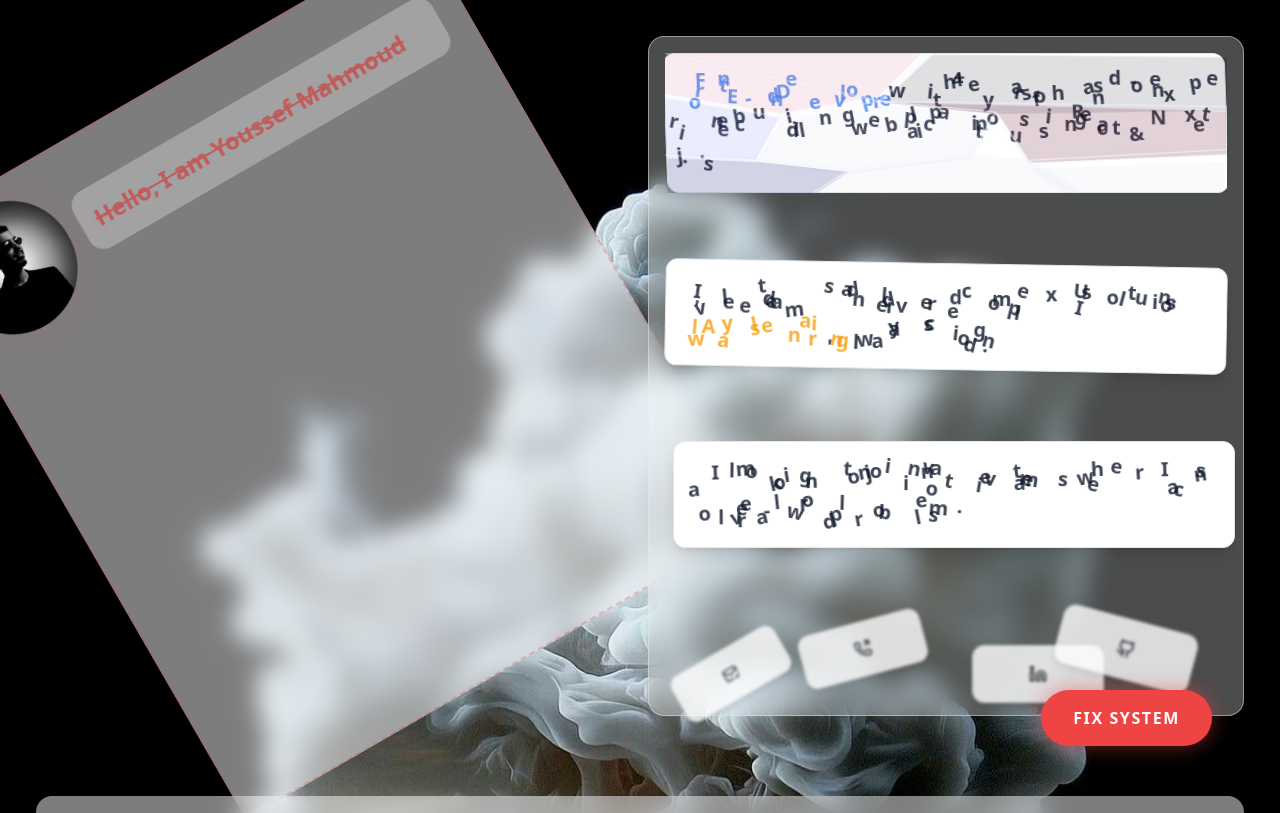
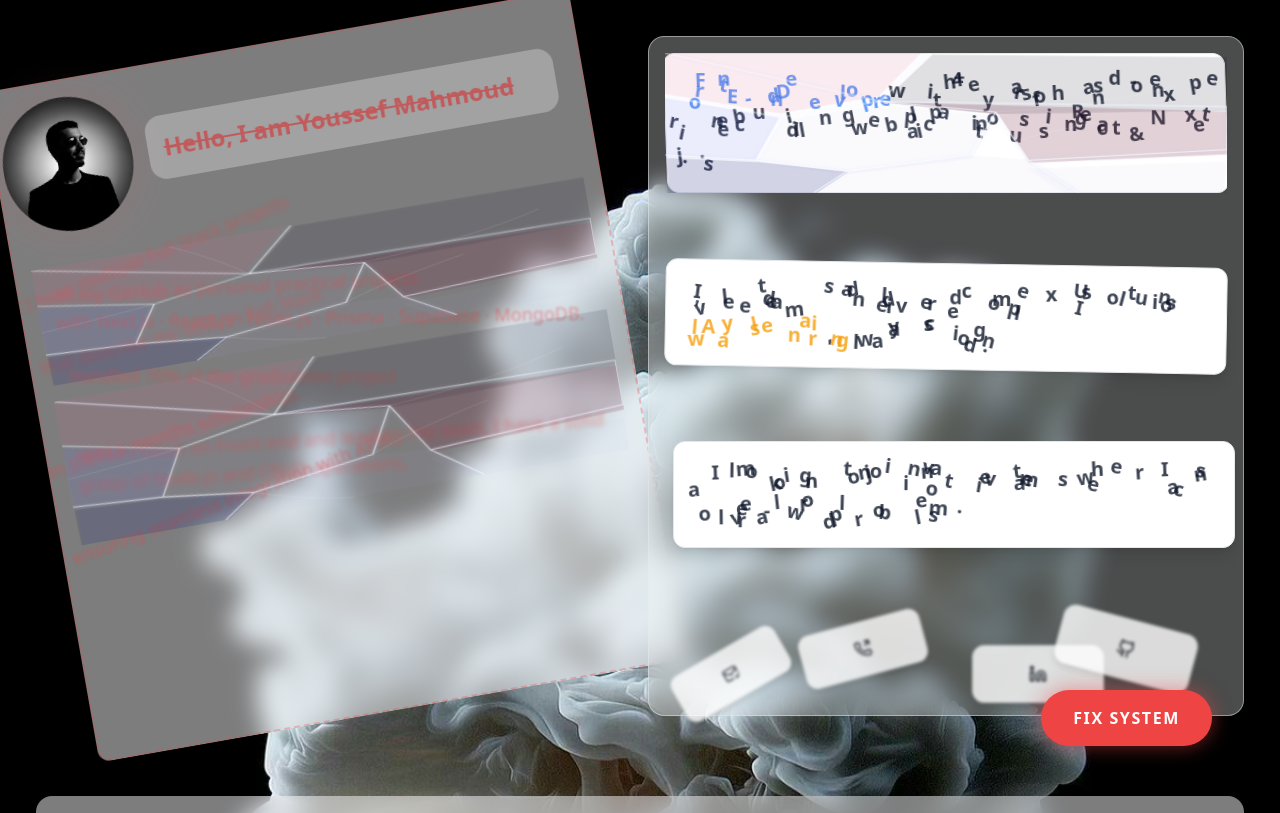
Before and after one commit to yousefjoe1/Portfolio-Nextjs, a Next.js app: page / in a window 1280 px wide. Shown: the top 813 px of the page. Built offline with nearby package versions, Linux system fonts and the light colour scheme.

Commit message:
update hero section

```diff
--- a/src/app/components/Hero/LeftSection.tsx
+++ b/src/app/components/Hero/LeftSection.tsx
@@ -4,28 +4,26 @@ import Image from 'next/image'
 import { useRef } from 'react'
 import { gsap } from 'gsap'
 import { useGSAP } from '@gsap/react'
+import { BrokenGlass } from './BrokenGlass';
 
 interface Props {
     isFixed?: boolean;
 }
 
-const techStack = [
-    { src: '/images/icone-html-orange.png', alt: 'HTML' },
-    { src: '/images/nextjs-original.png', alt: 'Next.js' },
-    { src: '/images/nodejs.png', alt: 'Node.js' },
-    { src: '/images/React-icon.svg.png', alt: 'React' },
+
+const TEXT_FRAGMENTS = [
+    { text: 'I have multiple Full Stack projects ', x: -14, y: -10, rotation: -12, blur: 2 },
+    { text: 'in my GitHub as personal practical projects ', x: 20, y: 8, rotation: 7, blur: 1.5 },
+    { text: 'that describe my skills in Full Stack ', x: -8, y: 12, rotation: -5, blur: 2.5 },
+    { text: 'with Next.js · React.js · Node.js · Prisma · Supabase · MongoDB.', x: 12, y: -6, rotation: 9, blur: 1 },
 ];
 
-function getOrbitPosition(index: number, total: number, radiusPx: number) {
-    const angleDeg = (360 / total) * index - 90;
-    const angleRad = (angleDeg * Math.PI) / 180;
-    return {
-        x: Math.cos(angleRad) * radiusPx,
-        y: Math.sin(angleRad) * radiusPx,
-    };
-}
-
-const ORBIT_RADIUS = 112;
+const TEXT_FRAGMENTS_2 = [
+    { text: 'Handled 70% of the graduation project ', x: 16, y: -9, rotation: 10, blur: 2 },
+    { text: 'in (DEPI 6 months scholarship). ', x: -18, y: 7, rotation: -8, blur: 1.5 },
+    { text: 'While I focus on Front-end and leading the team, I have a solid grasp of Node.js and CRUD operations, ', x: 10, y: 13, rotation: 6, blur: 2.5 },
+    { text: 'ensuring seamless integration with APIs.', x: -12, y: -6, rotation: -11, blur: 1 },
+];
 
 const LeftSection = ({ isFixed = false }: Props) => {
     const container = useRef<HTMLDivElement>(null);
@@ -33,99 +31,98 @@ const LeftSection = ({ isFixed = false }: Props) => {
     useGSAP(() => {
 
         if (isFixed) {
-            // ── Stop all broken tweens ─────────────────────────────────────
-            gsap.killTweensOf(['.broken-part', '.orbit-icon-box', '.left-container']);
+            gsap.killTweensOf([
+                '.broken-part',
+                '.left-container', '.text-fragment', '.text-fragment-2',
+            ]);
 
-            // ── Restore outer container rotation ──────────────────────────
             gsap.to('.left-container', {
                 rotation: 0,
                 duration: 0.8,
                 ease: 'back.out(1.7)',
             });
 
-            // ── Restore broken-part positions ─────────────────────────────
             gsap.to('.broken-part', {
-                x: 0,
-                y: 0,
-                scale: 1,
+                x: 0, y: 0, scale: 1,
                 duration: 0.6,
                 ease: 'back.out(1.7)',
             });
 
-            // ── Restore icon boxes ────────────────────────────────────────
-            gsap.to('.orbit-icon-box', {
+            // Snap fragments back — both paragraphs, staggered together
+            gsap.to('.text-fragment', {
+                x: 0,
+                y: 0,
                 rotation: 0,
-                scale: 1,
-                duration: 0.6,
-                ease: 'back.out(1.7)',
+                filter: 'blur(0px)',
+                opacity: 1,
+                color: 'inherit',
+                duration: 0.65,
+                stagger: 0.1,
+                ease: 'back.out(2)',
             });
 
-            // ── Start orbit spin ──────────────────────────────────────────
-            gsap.to('.tech-orbit', {
-                rotation: 360,
-                duration: 8,
-                repeat: -1,
-                ease: 'none',
+            gsap.to('.text-fragment-2x', {
+                x: 0,
+                y: 0,
+                rotation: 0,
+                filter: 'blur(0px)',
+                opacity: 1,
+                color: 'inherit',
+                duration: 0.65,
+                stagger: 0.1,
+                delay: 0.45,
+                ease: 'back.out(2)',
             });
 
-            // ── Counter-rotate icon wrappers to keep icons upright ────────
-            gsap.to('.orbit-icon-inner', {
-                rotation: -360,
-                duration: 8,
-                repeat: -1,
-                ease: 'none',
+            gsap.to('.tech-orbit', { rotation: 360, duration: 8, repeat: -1, ease: 'none' });
+            gsap.to('.orbit-icon-inner', { rotation: -360, duration: 8, repeat: -1, ease: 'none' });
+
+        } else {
+            gsap.killTweensOf(['.tech-orbit', '.orbit-icon-inner']);
+
+            gsap.set('.left-container', { rotation: -10 });
+            gsap.set('.broken-part', { x: -10 });
+            gsap.set('.orbit-icon-box', { rotation: 45, scale: 0.75 });
+
+            // Scatter first paragraph fragments
+            TEXT_FRAGMENTS.forEach((frag, i) => {
+                gsap.set(`.text-fragment-${i}`, {
+                    x: frag.x,
+                    y: frag.y,
+                    rotation: frag.rotation,
+                    filter: `blur(${frag.blur}px)`,
+                    opacity: 0.55,
+                });
             });
 
-        } else {
-            // ── Stop orbit tweens ─────────────────────────────────────────
-            gsap.killTweensOf(['.tech-orbit', '.orbit-icon-inner']);
+            // Scatter second paragraph fragments
+            TEXT_FRAGMENTS_2.forEach((frag, i) => {
+                gsap.set(`.text-fragment-2x-${i}`, {
+                    x: frag.x,
+                    y: frag.y,
+                    rotation: frag.rotation,
+                    filter: `blur(${frag.blur}px)`,
+                    opacity: 0.55,
+                });
+            });
 
-            // ── Tilt the outer container ──────────────────────────────────
-            gsap.set('.left-container', { rotation: -30 });
 
-            // ── Offset the top row ────────────────────────────────────────
-            gsap.set('.broken-part', { x: -10 });
-
-            // ── Tilt & shrink icon boxes ──────────────────────────────────
-            gsap.set('.orbit-icon-box', { rotation: 45, scale: 0.75 });
-
-            // ── Shake broken elements ─────────────────────────────────────
-            // gsap.to('.broken-part', {
-            //     x: 'random(-2, 2)',
-            //     y: 'random(-2, 2)',
-            //     duration: 1.1,
-            //     repeat: -1,
-            //     yoyo: true,
-            // });
         }
 
     }, { scope: container, dependencies: [isFixed] });
 
     return (
-        // ✅ Outer ref wrapper — neutral, no transforms on it
         <div ref={container} className="h-full">
-
-            {/*
-              .left-container — GSAP owns rotation (-3deg broken / 0deg fixed)
-              ✅ Removed: -rotate-20 (Tailwind)
-            */}
-            <div className={`left-container p-4 rounded-xl backdrop-blur-md bg-brand-secondary/50 flex flex-col items-start transition-colors transition-border duration-700 h-full
-                ${!isFixed
-                    ? 'border-dashed border-2 border-brand-error/30'
-                    : 'border-none'
-                }`}
+            <div
+                className={`left-container p-4 rounded-xl backdrop-blur-md bg-brand-secondary/50 flex flex-col items-start transition-colors duration-700 h-full
+                    ${!isFixed ? 'border-dashed border-2 border-brand-error/30' : 'border-none'}`}
             >
-                {/*
-                  .broken-part — GSAP owns x/y (x:-10 broken / x:0 fixed)
-                  ✅ Removed: translate-x-[-10px], translate-x-0 (Tailwind)
-                */}
+                {/* Avatar + name */}
                 <div className="flex items-center lg:flex-row flex-col gap-4 mb-8 w-full broken-part">
-
                     <div className="relative">
                         <Image
                             src="/images/youssef.png"
-                            className={`rounded-full object-contain transition-all duration-700
-                                ${!isFixed ? 'grayscale contrast-125' : ''}`}
+                            className={`rounded-full object-contain transition-all duration-700 ${!isFixed ? 'grayscale contrast-125' : ''}`}
                             alt="Hero"
                             width={180}
                             height={180}
@@ -135,16 +132,58 @@ const LeftSection = ({ isFixed = false }: Props) => {
                         )}
                     </div>
 
-                    <h2 className={`lg:text-2xl text-xl bg-brand-secondary/50 p-4 rounded-2xl w-full font-bold transition-all duration-700
-                        ${!isFixed
-                            ? 'text-brand-error line-through opacity-60'
-                            : 'text-primary border border-brand-border/30'
-                        }`}
+                    <h2
+                        className={`lg:text-2xl text-xl bg-brand-secondary/50 p-4 rounded-2xl w-full font-bold transition-all duration-700
+                            ${!isFixed ? 'text-brand-error line-through opacity-60' : 'text-primary border border-brand-border/30'}`}
                     >
                         Hello, I am Youssef Mahmoud
                     </h2>
                 </div>
 
+                {/* ── Fragmented paragraph ───────────────────────────────── */}
+                {/*
+                    Key insight: all spans live inside a single <p> in NORMAL FLOW.
+                    GSAP pushes them off with x/y/rotation transforms (they stay
+                    in flow — only visually displaced). On fix, x:0 y:0 rotation:0
+                    brings them straight back to their natural inline positions,
+                    so the sentence reads correctly without any layout change.
+                */}
+                <div className="relative w-full rounded-xl overflow-visible">
+                    <p className={`text-lg leading-relaxed font-medium transition-colors duration-500
+                        ${isFixed ? 'text-white/70' : 'text-brand-error/80'}`}
+                    >
+                        {TEXT_FRAGMENTS.map((frag, i) => (
+                            <span
+                                key={i}
+                                className={`text-fragment text-fragment-${i} inline`}
+                                style={{ display: 'inline-block' }}
+                            >
+                                {frag.text}
+                            </span>
+                        ))}
+                    </p>
+
+                    {!isFixed && <BrokenGlass isFixed={isFixed} />}
+                </div>
+
+                {/* ── Second fragmented paragraph ────────────────────────── */}
+                <div className="relative w-full rounded-xl overflow-visible mt-4">
+                    <p className={`text-lg leading-relaxed font-medium transition-colors duration-500
+                        ${isFixed ? 'text-white/70' : 'text-brand-error/80'}`}
+                    >
+                        {TEXT_FRAGMENTS_2.map((frag, i) => (
+                            <span
+                                key={i}
+                                className={`text-fragment-2x text-fragment-2x-${i} inline`}
+                                style={{ display: 'inline-block' }}
+                            >
+                                {frag.text}
+                            </span>
+                        ))}
+                    </p>
+
+                    {!isFixed && <BrokenGlass isFixed={isFixed} />}
+                </div>
             </div>
         </div>
     );
```
